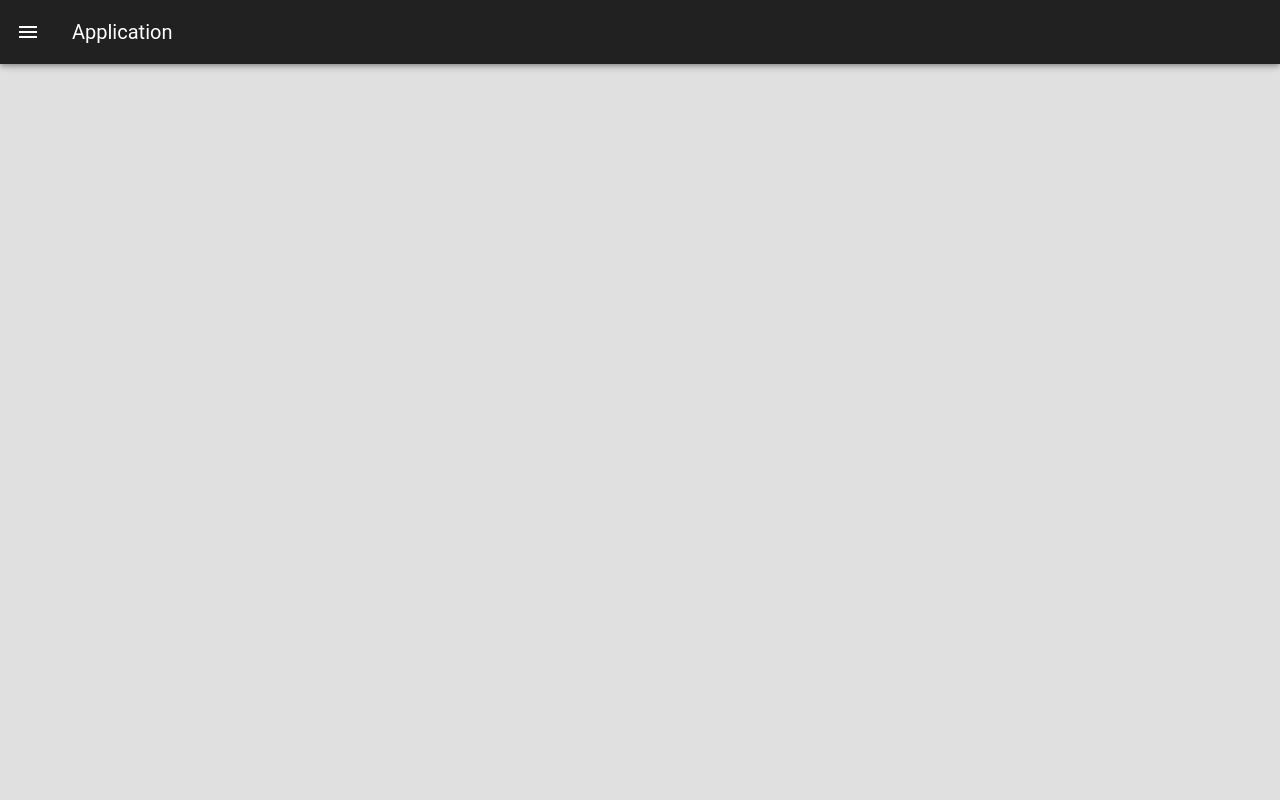
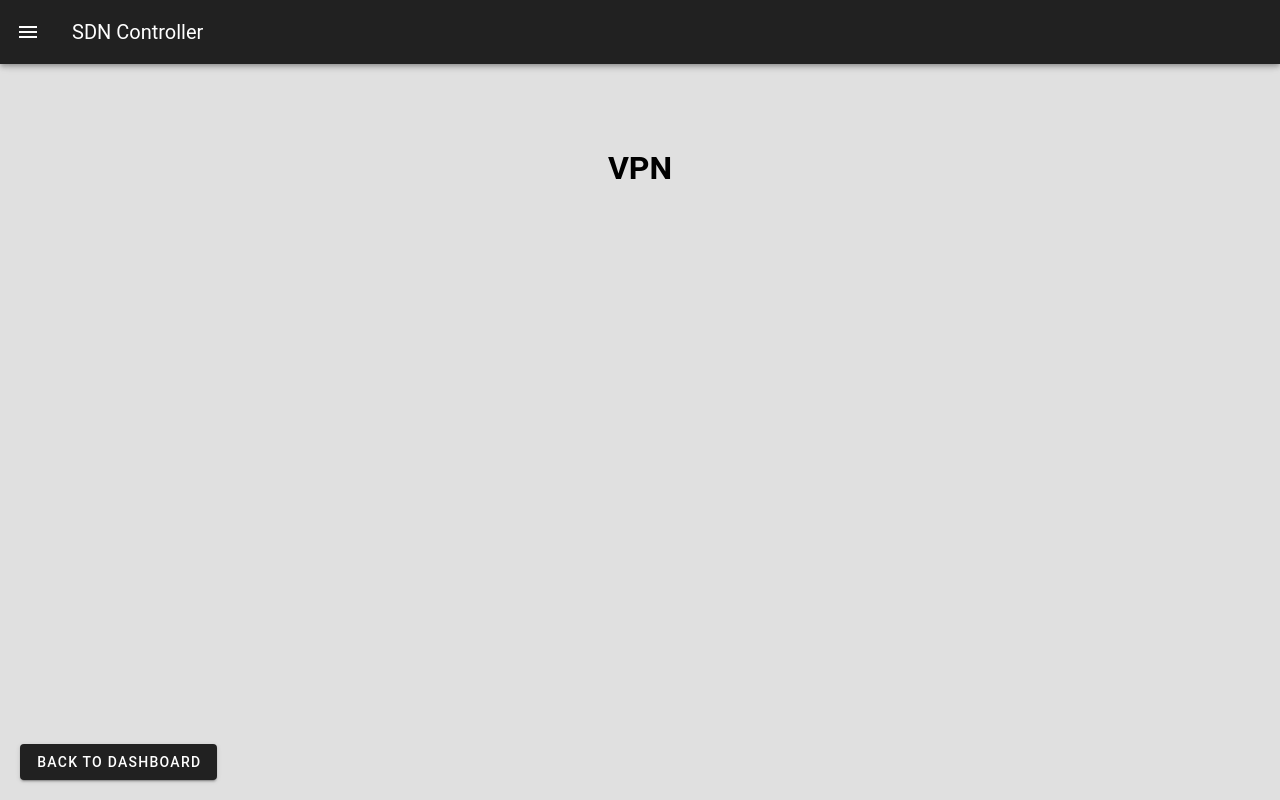
Before and after one commit to xlwkpx/RouterOS_WebInterface, a Vue app: page /vpn in a window 1280 px wide. Built offline with nearby package versions, Linux system fonts and the light colour scheme.

Commit message:
VPN
Adicionar Página da VPN;
Alterar Filtro das Interfaces;
Alterar Dashboard;

```diff
--- a/src/App.vue
+++ b/src/App.vue
@@ -2,7 +2,7 @@
   <v-app id="inspire">
     <v-app-bar>
       <v-app-bar-nav-icon @click="drawer = !drawer"></v-app-bar-nav-icon>
-      <v-app-bar-title>Application</v-app-bar-title>
+      <v-app-bar-title>SDN Controller</v-app-bar-title>
     </v-app-bar>
 
     <v-navigation-drawer v-model="drawer" temporary>
@@ -71,6 +71,14 @@
       <v-list-item-title>DNS Server</v-list-item-title>
     </v-list-item>
   </v-list>
+
+  <!-- VPN Page Link-->
+  <v-list-item to="/vpn" v-slot="{ navigate }" @click="navigate">
+    <v-list-item-icon>
+      <v-icon>mdi-vpn</v-icon>
+    </v-list-item-icon>
+    <v-list-item-title>VPN</v-list-item-title>
+  </v-list-item>
 </v-navigation-drawer>
 
 
--- a/src/components/DashboardPage.vue
+++ b/src/components/DashboardPage.vue
@@ -2,7 +2,7 @@
   <v-main class="bg-grey-lighten-2">
     <v-container>
       <v-row>
-        <v-col cols="6" md="2" v-for="page in pages" :key="page.name">
+        <v-col cols="12" md="4" lg="3" v-for="page in pages" :key="page.name">
           <router-link :to="page.path" class="page-link">
             <v-icon class="page-icon">{{ page.icon }}</v-icon>
             <span class="page-name">{{ page.name }}</span>
@@ -23,10 +23,10 @@ const pages = ref([
   { name: 'Static Routes', path: '/static-routes', icon: 'mdi-road' },
   { name: 'IP Addresses', path: '/ip-addresses', icon: 'mdi-numeric' },
   { name: 'DHCP Servers', path: '/dhcp-servers', icon: 'mdi-server' },
-  { name: 'DNS Server', path: '/dns-server', icon: 'mdi-dns' }
+  { name: 'DNS Server', path: '/dns-server', icon: 'mdi-dns' },
+  { name: 'VPN', path: '/vpn', icon: 'mdi-vpn' }
 ]);
 </script>
-
 
 <style>
 .page-link {
@@ -42,7 +42,4 @@ const pages = ref([
 .page-icon {
   font-size: 64px !important;
 }
-
-
-
 </style>
--- a/src/components/InterfacesPage.vue
+++ b/src/components/InterfacesPage.vue
@@ -2,8 +2,8 @@
   <div class="container">
     <h1>Network Interfaces</h1>
     <div class="filter">
-      <label for="interface-filter">Filter by type:</label>
-      <select id="interface-filter" v-model="selectedFilter" class="custom-dropdown">
+      <label for="interface-filter" style="color: black;">Filter by type:</label>
+      <select id="interface-filter" v-model="selectedFilter" class="custom-dropdown" style="color: black;">
         <option value="all">All Interfaces</option>
         <option value="wlan">Wireless</option>
         <option value="bridge">Bridge</option>
@@ -40,19 +40,19 @@
           </tr>
         </tbody>
       </table>
-      <div v-if="selectedFilter === 'bridge'"style="display: flex; margin-top: 7px;">
+      <div v-if="selectedFilter === 'bridge'" style="display: flex; margin-top: 7px;">
         <v-btn @click="createBridgeInterface">Create Bridge Interface</v-btn>
       </div>
     </div>
 
-
+    <!-- Dialog for adding/editing bridge interface -->
     <v-dialog v-model="showDialogBridge" max-width="800px">
       <template v-slot:activator="{ on }"></template>
       <v-card>
         <v-card-title v-if="!editModal">Add Address</v-card-title>
         <v-card-title v-else>Edit Address</v-card-title>
         <v-card-text>
-            <!-- Form for adding a new security profile -->
+          <!-- Form for adding a new bridge interface -->
           <v-text-field v-model="newBridgeInterface.name" label="Name"></v-text-field>
           <v-select
             v-model="newBridgeInterface.arp"
@@ -61,18 +61,16 @@
             outlined
             dense
           ></v-select>
-
         </v-card-text>
         <v-card-actions>
-          <!-- Button to cancel adding profile -->
+          <!-- Button to cancel adding/editing bridge interface -->
           <v-btn @click="cancel">Cancel</v-btn>
-          <!-- Button to save the new profile -->
+          <!-- Button to save the new bridge interface -->
           <v-btn v-if="!editModal" color="primary" @click="saveNewBridge">Save</v-btn>
           <v-btn v-else color="primary" @click="saveEditBridge">Edit</v-btn>
         </v-card-actions>
       </v-card>
     </v-dialog>
-
 
     <!-- Button to go back to Dashboard -->
     <div class="footer">
@@ -80,6 +78,7 @@
     </div>
   </div>
 </template>
+
 
 <script>
 import { ref, onMounted, computed } from 'vue';
--- /dev/null
+++ b/src/components/Vpn.vue
@@ -0,0 +1,44 @@
+<template>
+  <v-main class="bg-grey-lighten-2">
+    <v-container>
+      <!-- Título "Wireless Networks" -->
+      <h1 class="page-title">VPN</h1>
+
+      <!-- Conteúdo da página das Wireless Networks -->
+      <v-row>
+        <!-- Conteúdo das Wireless Networks -->
+      </v-row>
+
+      <!-- Botão para voltar ao Dashboard -->
+      <div class="footer">
+        <v-btn @click="goToDashboard">Back to Dashboard</v-btn>
+      </div>
+    </v-container>
+  </v-main>
+</template>
+
+<script>
+export default {
+  methods: {
+    goToDashboard() {
+      // Redirecionar para a rota do Dashboard
+      this.$router.push('/dashboard');
+    }
+  }
+};
+</script>
+
+<style scoped>
+.page-title {
+  text-align: center;
+  margin-bottom: 20px; /* Espaçamento abaixo do título */
+}
+
+.footer {
+  position: fixed;
+  bottom: 0;
+  left: 0;
+  width: 100%;
+  padding: 20px;
+}
+</style>
--- a/src/router/index.js
+++ b/src/router/index.js
@@ -10,6 +10,7 @@ import StaticRoutesPage from '@/components/StaticRoutesPage.vue'
 import IpAddressesPage from '@/components/IpAddressesPage.vue'
 import DhcpServersPage from '@/components/DhcpServersPage.vue'
 import DnsServerPage from '@/components/DnsServerPage.vue'
+import VPN from '@/components/Vpn.vue'
 
 const routes = [
   {
@@ -51,6 +52,11 @@ const routes = [
     path: '/dns-server',
     component: DnsServerPage,
     name: 'DnsServer'
+  },
+  {
+    path: '/vpn',
+    component: VPN,
+    name: 'VPN'
   }
 ]
 
```
Lines whose indentation alone changed are shown as unchanged.
